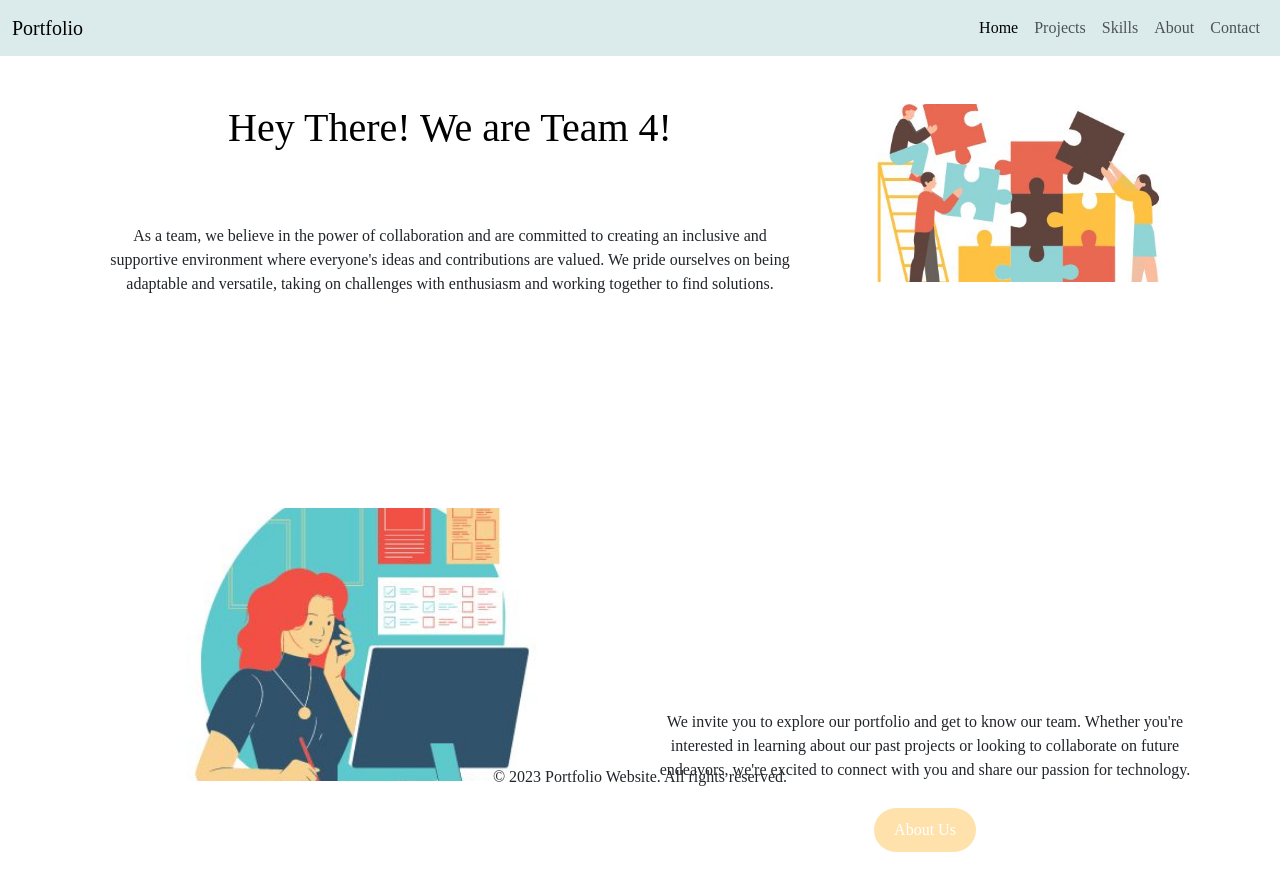
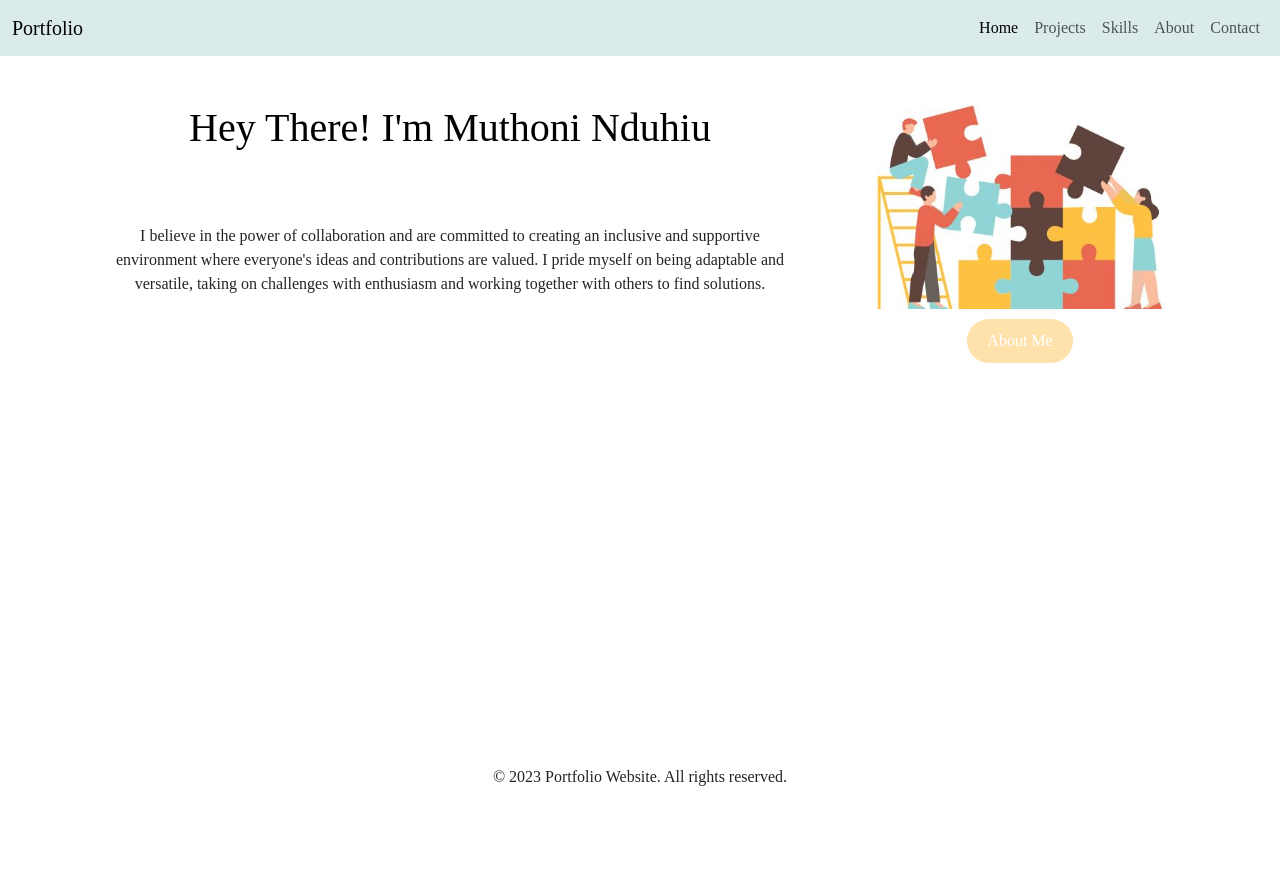
Before and after one commit to MthabiKT/Website_Project, a React (Create React App) app: page / in a window 1280 px wide. Shown: the top 890 px of the page. After the commit the page ends 800 px from the top, so only its background shows below. Built offline with nearby package versions, Linux system fonts and the light colour scheme; a web font is replaced by a local one.

Commit message:
add personalized porfolio with npm build

```diff
--- a/src/Components/About.js
+++ b/src/Components/About.js
@@ -9,12 +9,12 @@ function Home() {
         <div class="container">
           <div class="row mt-5 jalign-self-center">
             <div class="col-8 ">
-              <h1>About Us</h1>
+              <h1>About Me</h1>
               <p className="m-4 py-5">
-              We are a team of women who are passionate about technology and innovation.
-              We believe that everyone should have the opportunity to learn and succeed in the tech industry,
+              I am passionate about technology and innovation.
+              I believe that everyone should have the opportunity to learn and succeed in the tech industry,
               regardless of their gender, race, or background.
-              We believe that a more diverse and inclusive tech industry will benefit everyone,
+              I believe that a more diverse and inclusive tech industry will benefit everyone,
               leading to more innovative solutions, better products, and stronger communities.
               </p>
             </div>
--- a/src/Components/Button.js
+++ b/src/Components/Button.js
@@ -4,7 +4,7 @@ import '../CSS/Button.css'
 function ProjectsButton() {
   return (
     <Link to="/about">
-      <button className='projects-button'>About Us</button>
+      <button className='projects-button'>About Me</button>
     </Link>
   );
 }
--- a/src/Components/Home.js
+++ b/src/Components/Home.js
@@ -2,7 +2,6 @@ import React from "react";
 // import "../CSS/Home.css";
 import ProjectsButton from "./Button";
 import TeamImages from "../images/Team.jpg";
-import Images from "../images/3.jpg";
 
 function Home() {
   return (
@@ -11,34 +10,20 @@ function Home() {
         <div class="container">
           <div class="row mt-5 jalign-self-center">
             <div class="col-8 ">
-              <h1>Hey There! We are Team 4!</h1>
+              <h1>Hey There! I'm  Muthoni Nduhiu</h1>
               <p className="m-4 py-5">
-                As a team, we believe in the power of collaboration and are
+                I believe in the power of collaboration and are
                 committed to creating an inclusive and supportive environment
-                where everyone's ideas and contributions are valued. We pride
-                ourselves on being adaptable and versatile, taking on challenges
-                with enthusiasm and working together to find solutions.
+                where everyone's ideas and contributions are valued. I pride
+                myself on being adaptable and versatile, taking on challenges
+                with enthusiasm and working together with others to find solutions.
               </p>
             </div>
             <div class="col-4">
               <img src={TeamImages} class="card-img-top" alt="..."></img>
-            </div>
-          </div>
-        </div>
-        <div class="container">
-          <div class="row my-5">
-            <div class="col-6">
-              <img src={Images} class="card-img-top" alt="..."></img>
-            </div>
-            <div class="col-6 align-self-center">
-              <p>
-                We invite you to explore our portfolio and get to know our team.
-                Whether you're interested in learning about our past projects or
-                looking to collaborate on future endeavors, we're excited to
-                connect with you and share our passion for technology.
-              </p>
               <ProjectsButton />
             </div>
+
           </div>
         </div>
       </section>
```
Also changed, not shown: 1 other file (tests, documents, lock files or other folders).
